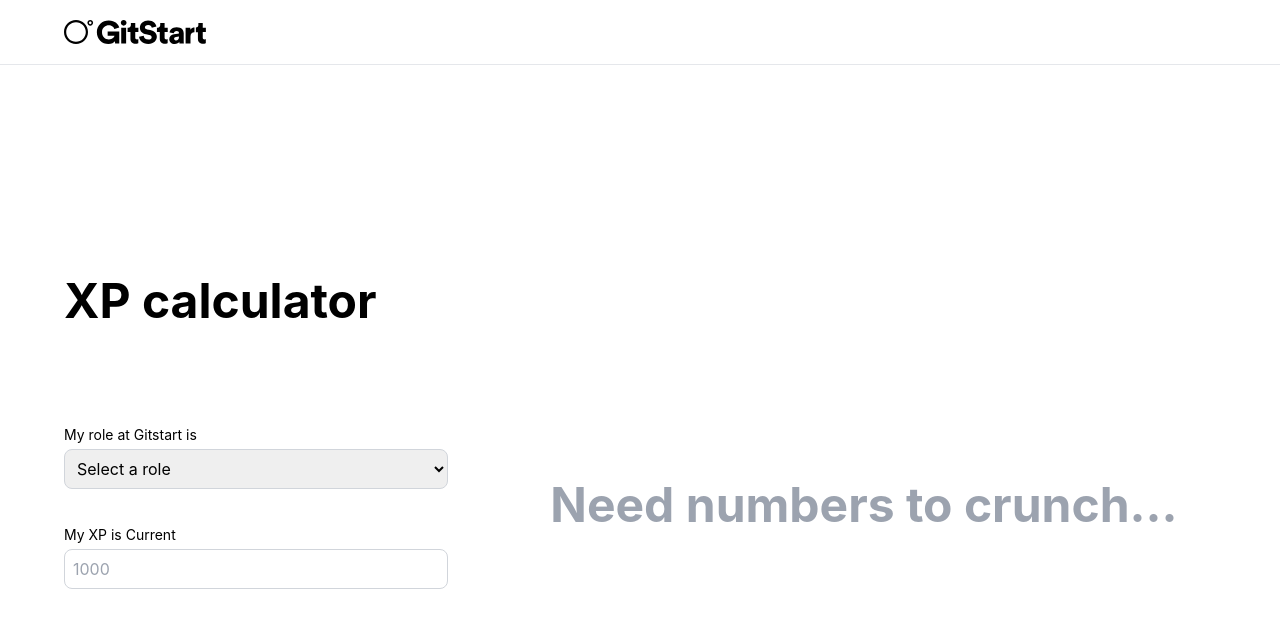
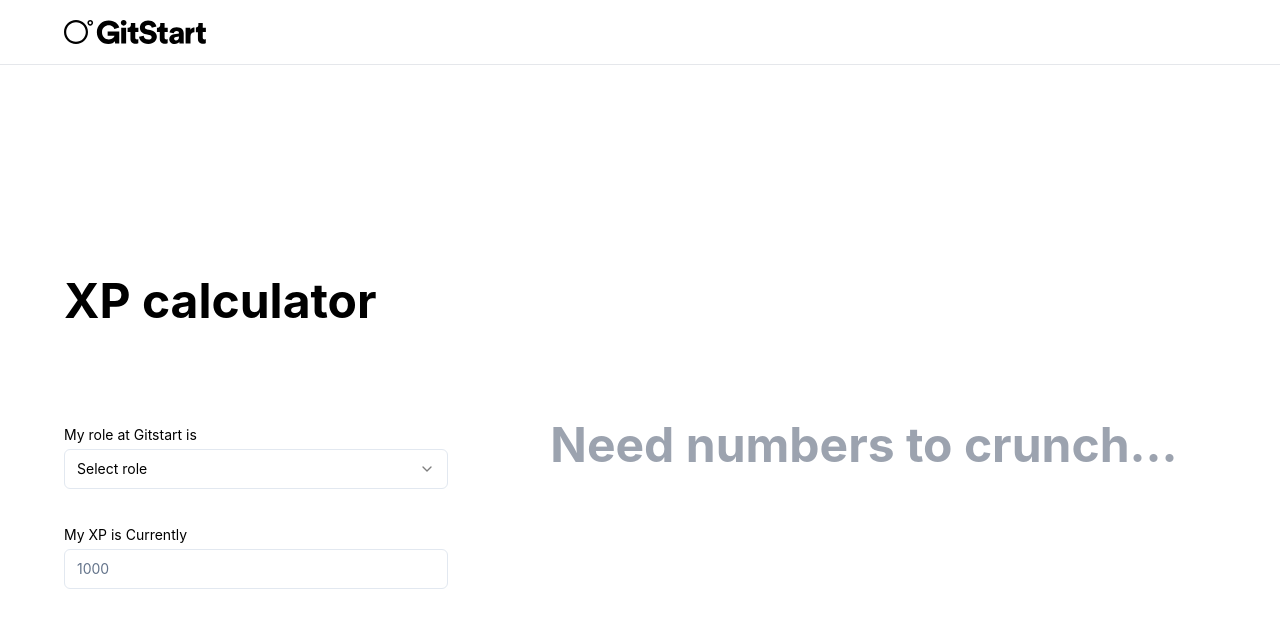
Before and after one commit to raph941/Tools, a React (Create React App) app: page /xp-calculator in a window 1280 px wide. Shown: the top 628 px of the page. Built offline with nearby package versions, Linux system fonts and the light colour scheme.

Commit message:
chore: update calculation logic

```diff
--- a/package.json
+++ b/package.json
@@ -5,6 +5,7 @@
   "dependencies": {
     "@radix-ui/react-collapsible": "^1.0.3",
     "@radix-ui/react-icons": "^1.3.0",
+    "@radix-ui/react-select": "^2.0.0",
     "@testing-library/jest-dom": "^5.17.0",
     "@testing-library/react": "^13.4.0",
     "@testing-library/user-event": "^13.5.0",
@@ -14,6 +15,8 @@
     "@types/react-dom": "^18.2.13",
     "chart.js": "^4.4.0",
     "chartjs-plugin-datalabels": "^2.2.0",
+    "classnames": "^2.3.2",
+    "lucide-react": "^0.292.0",
     "papaparse": "^5.4.1",
     "react": "^18.2.0",
     "react-dom": "^18.2.0",
--- /dev/null
+++ b/src/components/Input.tsx
@@ -0,0 +1,25 @@
+import * as React from "react";
+
+import cx from "classnames";
+
+export interface InputProps
+  extends React.InputHTMLAttributes<HTMLInputElement> {}
+
+const Input = React.forwardRef<HTMLInputElement, InputProps>(
+  ({ className, type, ...props }, ref) => {
+    return (
+      <input
+        type={type}
+        className={cx(
+          "flex h-10 w-full rounded-md border border-input bg-background px-3 py-2 text-sm ring-offset-background file:border-0 file:bg-transparent file:text-sm file:font-medium placeholder:text-muted-foreground focus-visible:outline-none focus-visible:ring-2 focus-visible:ring-ring focus-visible:ring-offset-2 disabled:cursor-not-allowed disabled:opacity-50",
+          className
+        )}
+        ref={ref}
+        {...props}
+      />
+    );
+  }
+);
+Input.displayName = "Input";
+
+export { Input };
--- /dev/null
+++ b/src/components/Select.tsx
@@ -0,0 +1,121 @@
+"use client";
+
+import * as React from "react";
+import * as SelectPrimitive from "@radix-ui/react-select";
+import { Check, ChevronDown } from "lucide-react";
+
+import cn from "classnames";
+
+const Select = SelectPrimitive.Root;
+
+const SelectGroup = SelectPrimitive.Group;
+
+const SelectValue = SelectPrimitive.Value;
+
+const SelectTrigger = React.forwardRef<
+  React.ElementRef<typeof SelectPrimitive.Trigger>,
+  React.ComponentPropsWithoutRef<typeof SelectPrimitive.Trigger>
+>(({ className, children, ...props }, ref) => (
+  <SelectPrimitive.Trigger
+    ref={ref}
+    className={cn(
+      "flex h-10 w-full items-center justify-between rounded-md border border-input bg-background px-3 py-2 text-sm ring-offset-background placeholder:text-muted-foreground focus:outline-none focus:ring-2 focus:ring-ring focus:ring-offset-2 disabled:cursor-not-allowed disabled:opacity-50",
+      className
+    )}
+    {...props}
+  >
+    {children}
+    <SelectPrimitive.Icon asChild>
+      <ChevronDown className="h-4 w-4 opacity-50" />
+    </SelectPrimitive.Icon>
+  </SelectPrimitive.Trigger>
+));
+SelectTrigger.displayName = SelectPrimitive.Trigger.displayName;
+
+const SelectContent = React.forwardRef<
+  React.ElementRef<typeof SelectPrimitive.Content>,
+  React.ComponentPropsWithoutRef<typeof SelectPrimitive.Content>
+>(({ className, children, position = "popper", ...props }, ref) => (
+  <SelectPrimitive.Portal>
+    <SelectPrimitive.Content
+      ref={ref}
+      className={cn(
+        "relative z-50 min-w-[8rem] overflow-hidden rounded-md border bg-popover text-popover-foreground shadow-md data-[state=open]:animate-in data-[state=closed]:animate-out data-[state=closed]:fade-out-0 data-[state=open]:fade-in-0 data-[state=closed]:zoom-out-95 data-[state=open]:zoom-in-95 data-[side=bottom]:slide-in-from-top-2 data-[side=left]:slide-in-from-right-2 data-[side=right]:slide-in-from-left-2 data-[side=top]:slide-in-from-bottom-2",
+        position === "popper" &&
+          "data-[side=bottom]:translate-y-1 data-[side=left]:-translate-x-1 data-[side=right]:translate-x-1 data-[side=top]:-translate-y-1",
+        className
+      )}
+      position={position}
+      {...props}
+    >
+      <SelectPrimitive.Viewport
+        className={cn(
+          "p-1",
+          position === "popper" &&
+            "h-[var(--radix-select-trigger-height)] w-full min-w-[var(--radix-select-trigger-width)]"
+        )}
+      >
+        {children}
+      </SelectPrimitive.Viewport>
+    </SelectPrimitive.Content>
+  </SelectPrimitive.Portal>
+));
+SelectContent.displayName = SelectPrimitive.Content.displayName;
+
+const SelectLabel = React.forwardRef<
+  React.ElementRef<typeof SelectPrimitive.Label>,
+  React.ComponentPropsWithoutRef<typeof SelectPrimitive.Label>
+>(({ className, ...props }, ref) => (
+  <SelectPrimitive.Label
+    ref={ref}
+    className={cn("py-1.5 pl-8 pr-2 text-sm font-semibold", className)}
+    {...props}
+  />
+));
+SelectLabel.displayName = SelectPrimitive.Label.displayName;
+
+const SelectItem = React.forwardRef<
+  React.ElementRef<typeof SelectPrimitive.Item>,
+  React.ComponentPropsWithoutRef<typeof SelectPrimitive.Item>
+>(({ className, children, ...props }, ref) => (
+  <SelectPrimitive.Item
+    ref={ref}
+    className={cn(
+      "relative flex w-full cursor-default select-none items-center rounded-sm py-1.5 pl-8 pr-2 text-sm outline-none focus:bg-accent focus:text-accent-foreground data-[disabled]:pointer-events-none data-[disabled]:opacity-50",
+      className
+    )}
+    {...props}
+  >
+    <span className="absolute left-2 flex h-3.5 w-3.5 items-center justify-center">
+      <SelectPrimitive.ItemIndicator>
+        <Check className="h-4 w-4" />
+      </SelectPrimitive.ItemIndicator>
+    </span>
+
+    <SelectPrimitive.ItemText>{children}</SelectPrimitive.ItemText>
+  </SelectPrimitive.Item>
+));
+SelectItem.displayName = SelectPrimitive.Item.displayName;
+
+const SelectSeparator = React.forwardRef<
+  React.ElementRef<typeof SelectPrimitive.Separator>,
+  React.ComponentPropsWithoutRef<typeof SelectPrimitive.Separator>
+>(({ className, ...props }, ref) => (
+  <SelectPrimitive.Separator
+    ref={ref}
+    className={cn("-mx-1 my-1 h-px bg-muted", className)}
+    {...props}
+  />
+));
+SelectSeparator.displayName = SelectPrimitive.Separator.displayName;
+
+export {
+  Select,
+  SelectGroup,
+  SelectValue,
+  SelectTrigger,
+  SelectContent,
+  SelectLabel,
+  SelectItem,
+  SelectSeparator,
+};
--- a/src/components/XPcalculator.tsx
+++ b/src/components/XPcalculator.tsx
@@ -1,4 +1,13 @@
 import { useEffect, useState } from "react";
+import { Input } from "./Input";
+import {
+  Select,
+  SelectContent,
+  SelectGroup,
+  SelectItem,
+  SelectTrigger,
+  SelectValue,
+} from "./Select";
 
 const roleMultiplier = {
   dev: {
@@ -30,8 +39,8 @@ type RoleKeys = keyof typeof roleMultiplier;
 const roles = Object.keys(roleMultiplier) as RoleKeys[];
 
 export const XPcalculator = () => {
-  const maxXpGain = 22;
-  const baseXP = 0.5;
+  const maxMonthlyXpGain = 22;
+  const baseXP = 0.05;
   const perfectCreditPerMonth = 600;
 
   const [role, setRole] = useState<RoleKeys>();
@@ -46,7 +55,7 @@ export const XPcalculator = () => {
     Number(currentXPLevel) + Number(annualXPGain)
   );
   const percentageIncrease = Math.round(
-    (annualXPGain / Number(currentXPLevel)) * 100 || 0
+    Math.round((annualXPGain / currentXPLevel) * 100) || 0
   );
 
   useEffect(() => {
@@ -54,29 +63,30 @@ export const XPcalculator = () => {
       return;
     }
 
-    const baseGain = (baseXP / 100) * currentXPLevel;
+    const baseGain = (baseXP / 3) * currentXPLevel;
     const teamGain =
       (teamCredit / perfectCreditPerMonth) *
       roleMultiplier[role].team *
-      maxXpGain;
+      maxMonthlyXpGain;
     const collectiveGain =
       (collectiveCredit / perfectCreditPerMonth) *
       roleMultiplier[role].collective *
-      maxXpGain;
+      maxMonthlyXpGain;
     const communityGain =
       (communityCredit / perfectCreditPerMonth) *
       roleMultiplier[role].community *
-      maxXpGain;
+      maxMonthlyXpGain;
 
-    setTotalXPGain(
-      Math.round(baseGain + collectiveGain + teamGain + communityGain)
+    const totalGain = Math.round(
+      baseGain + collectiveGain + teamGain + communityGain
     );
+    setTotalXPGain(totalGain > maxMonthlyXpGain ? maxMonthlyXpGain : totalGain);
   }, [
     role,
     teamCredit,
     collectiveCredit,
     communityCredit,
-    maxXpGain,
+    maxMonthlyXpGain,
     perfectCreditPerMonth,
     baseXP,
     currentXPLevel,
@@ -88,38 +98,41 @@ export const XPcalculator = () => {
         XP calculator
       </h1>
 
-      <div className="flex flex-col md:flex-row gap-16">
+      <div className="flex flex-col md:flex-row gap-16 items-center md:items-start">
         <div className="flex flex-col gap-8 w-full max-w-[384px] justify-center">
           <div className="flex flex-col">
             <label className="flex flex-col text-sm leading-7">
               My role at Gitstart is
             </label>
 
-            <select
-              className="border border-gray-300 rounded-lg h-[40px] px-2"
-              value={role}
-              onChange={(e) => setRole(e.target.value as RoleKeys)}
-            >
-              <option value="" disabled selected className="text-gray-900">
-                Select a role
-              </option>
-              {roles.map((value) => (
-                <option key={value} value={value}>
-                  {roleMultiplier[value].label}
-                </option>
-              ))}
-            </select>
+            <Select onValueChange={(value) => setRole(value as RoleKeys)}>
+              <SelectTrigger>
+                <SelectValue placeholder="Select role" />
+              </SelectTrigger>
+              <SelectContent>
+                <SelectGroup>
+                  {roles.map((value) => (
+                    <SelectItem
+                      key={value}
+                      value={value}
+                      className="cursor-pointer"
+                    >
+                      {roleMultiplier[value].label}
+                    </SelectItem>
+                  ))}
+                </SelectGroup>
+              </SelectContent>
+            </Select>
           </div>
 
           <div className="flex flex-col">
             <label className="flex flex-col text-sm leading-7">
-              My XP is Current
+              My XP is Currently
             </label>
-            <input
+            <Input
               type="number"
               value={currentXPLevel || ""}
               onChange={(e) => setCurrentXPLevel(Number(e.target.value))}
-              className="border border-gray-300 rounded-lg h-[40px] px-2"
               placeholder="1000"
             />
           </div>
@@ -130,11 +143,10 @@ export const XPcalculator = () => {
                 <label className="flex flex-col text-sm leading-7">
                   My team shipped this many credits per developer
                 </label>
-                <input
+                <Input
                   type="number"
                   value={teamCredit || ""}
                   onChange={(e) => setTeamCredit(Number(e.target.value))}
-                  className="border border-gray-300 rounded-lg h-[40px] px-2"
                   placeholder="400"
                 />
               </div>
@@ -143,11 +155,10 @@ export const XPcalculator = () => {
                 <label className="flex flex-col text-sm leading-7">
                   My collective shipped this many credits per developer
                 </label>
-                <input
+                <Input
                   type="number"
                   value={collectiveCredit || ""}
                   onChange={(e) => setCollectiveCredit(Number(e.target.value))}
-                  className="border border-gray-300 rounded-lg h-[40px] px-2"
                   placeholder="300"
                 />
               </div>
@@ -156,11 +167,10 @@ export const XPcalculator = () => {
                 <label className="flex flex-col text-sm leading-7">
                   My community shipped this many credits per developer
                 </label>
-                <input
+                <Input
                   type="number"
                   value={communityCredit || ""}
                   onChange={(e) => setCommunityCredit(Number(e.target.value))}
-                  className="border border-gray-300 rounded-lg h-[40px] px-2"
                   placeholder="250"
                 />
               </div>
@@ -168,7 +178,7 @@ export const XPcalculator = () => {
           )}
         </div>
 
-        <div className="flex flex-col justify-center items-center w-full font-bold text-lg">
+        <div className="flex flex-col justify-center items-center w-full font-bold text-lg text-center md:text-left">
           {!role ? (
             <h3 className="text-4xl md:text-5xl text-gray-400 font-bold">
               Need numbers to crunch...
@@ -188,7 +198,7 @@ export const XPcalculator = () => {
                 </span>{" "}
                 a{" "}
                 <span className="text-green-400 font-bold">
-                  {percentageIncrease}% increase
+                  {isNaN(percentageIncrease) ? 0 : percentageIncrease}% increase
                 </span>
                 .
               </p>
--- a/tailwind.config.js
+++ b/tailwind.config.js
@@ -4,7 +4,48 @@ module.exports = {
     "./src/**/*.{js,jsx,ts,tsx}",
   ],
   theme: {
-    extend: {},
+    extend: {
+      colors: {
+        border: "hsl(var(--border))",
+        input: "hsl(var(--input))",
+        ring: "hsl(var(--ring))",
+        background: "hsl(var(--background))",
+        foreground: "hsl(var(--foreground))",
+        primary: {
+          DEFAULT: "hsl(var(--primary))",
+          foreground: "hsl(var(--primary-foreground))",
+        },
+        secondary: {
+          DEFAULT: "hsl(var(--secondary))",
+          foreground: "hsl(var(--secondary-foreground))",
+        },
+        destructive: {
+          DEFAULT: "hsl(var(--destructive))",
+          foreground: "hsl(var(--destructive-foreground))",
+        },
+        muted: {
+          DEFAULT: "hsl(var(--muted))",
+          foreground: "hsl(var(--muted-foreground))",
+        },
+        accent: {
+          DEFAULT: "hsl(var(--accent))",
+          foreground: "hsl(var(--accent-foreground))",
+        },
+        popover: {
+          DEFAULT: "hsl(var(--popover))",
+          foreground: "hsl(var(--popover-foreground))",
+        },
+        card: {
+          DEFAULT: "hsl(var(--card))",
+          foreground: "hsl(var(--card-foreground))",
+        },
+      },
+      borderRadius: {
+        lg: `var(--radius)`,
+        md: `calc(var(--radius) - 2px)`,
+        sm: "calc(var(--radius) - 4px)",
+      }
+    },
   },
   plugins: [],
 }
```
Also changed, not shown: src/index.css (+74 -4 lines), 1 other file (tests, documents, lock files or other folders).
